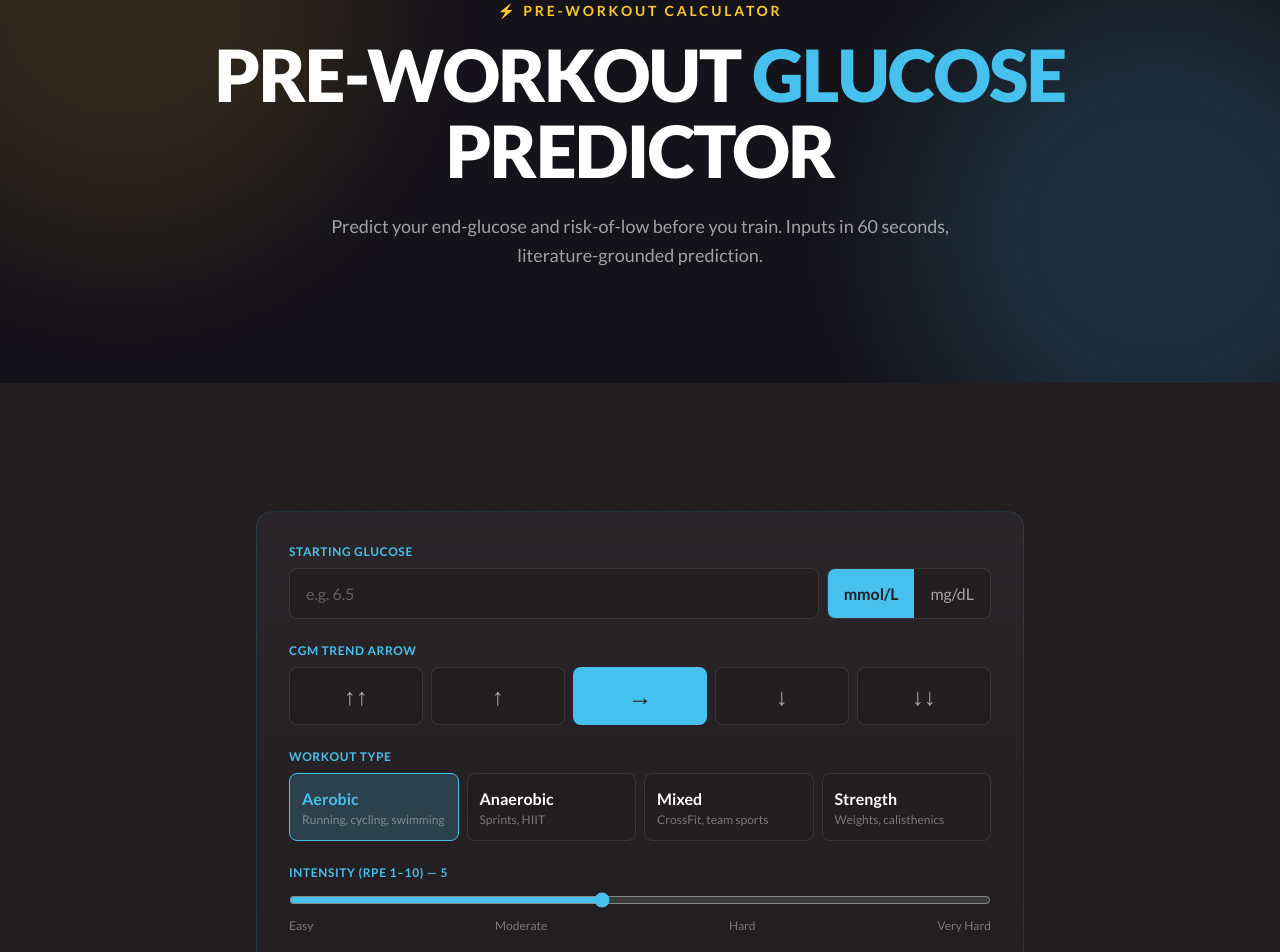
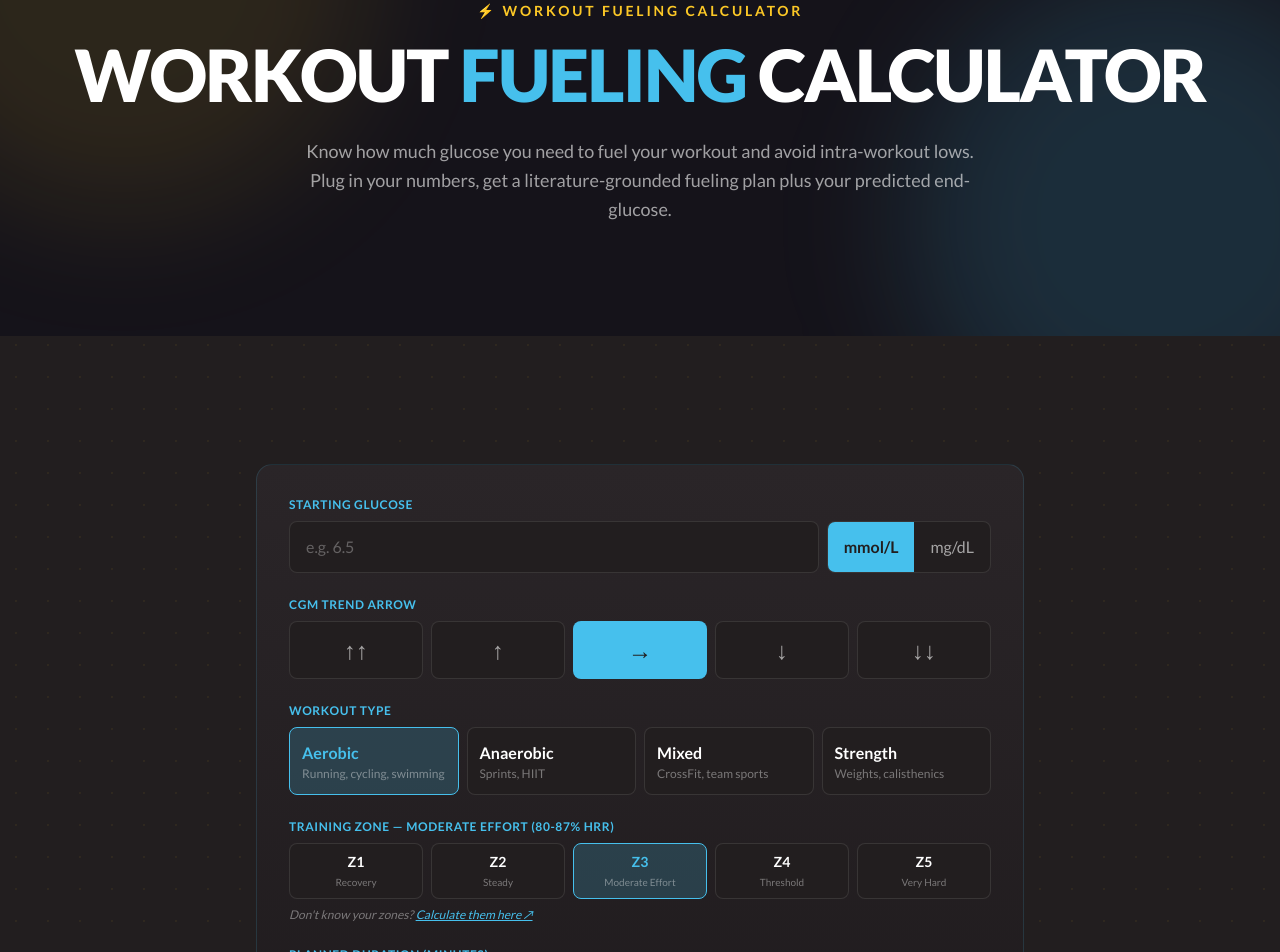
Before and after one commit to ExecutiveStandard/diabetic-athletic-v2, a React (Vite) app: page /calculators/pre-workout-glucose in a window 1280 px wide. Shown: the part 240-1192 px from the top of the page. Built offline with nearby package versions, Linux system fonts and the light colour scheme.

Commit message:
feat(workout-fueling): rename calculator + add HR Zone selector for aerobic workouts

```diff
--- a/src/features/calculators/PreWorkoutGlucoseCalculator.jsx
+++ b/src/features/calculators/PreWorkoutGlucoseCalculator.jsx
@@ -28,6 +28,27 @@ const TIME_OF_DAY = [
   { id: 'evening', label: 'Evening' },
 ]
 
+// Heart Rate zones using Karvonen (% HRR). Used when workoutType === 'aerobic'
+// — replaces the RPE slider. Each zone maps to one of the 4 intensity bands
+// the existing prediction math uses (no math changes required).
+const HR_ZONES = [
+  { id: 'Z1', label: 'Recovery',        rangeHrr: '68-73%',  band: 'easy'     },
+  { id: 'Z2', label: 'Steady',          rangeHrr: '73-80%',  band: 'moderate' },
+  { id: 'Z3', label: 'Moderate Effort', rangeHrr: '80-87%',  band: 'moderate' },
+  { id: 'Z4', label: 'Threshold',       rangeHrr: '87-93%',  band: 'hard'     },
+  { id: 'Z5', label: 'Very Hard',       rangeHrr: '93-100%', band: 'veryHard' },
+]
+
+// Maps an intensity band back to an RPE midpoint that the existing
+// intensityBand() function in prediction.js will classify into that same band.
+// (intensityBand uses thresholds: ≤3 easy, ≤6 moderate, ≤8 hard, else veryHard.)
+const INTENSITY_RPE_FROM_BAND = {
+  easy:     2,  // ≤3 → 'easy'
+  moderate: 5,  // ≤6 → 'moderate'
+  hard:     7,  // ≤8 → 'hard'
+  veryHard: 9,  // else → 'veryHard'
+}
+
 export default function PreWorkoutGlucoseCalculator() {
   // Glucose
   const [glucoseUnit, setGlucoseUnit] = useState('mmol')
@@ -39,6 +60,7 @@ export default function PreWorkoutGlucoseCalculator() {
   // Workout
   const [workoutType, setWorkoutType] = useState('aerobic')
   const [intensity, setIntensity] = useState(5)
+  const [hrZone, setHrZone] = useState('Z3')  // Default: Zone 3 (Moderate Effort)
   const [duration, setDuration] = useState('')
 
   // IOB
@@ -83,13 +105,20 @@ export default function PreWorkoutGlucoseCalculator() {
     const wt = parseFloat(weight)
     const iob = parseFloat(effectiveIob) || 0
     if (!sg || !dur || !wt) return null
+
+    // For aerobic workouts, derive intensity from the selected HR Zone.
+    // For all other workout types, use the RPE slider value directly.
+    const effectiveIntensity = workoutType === 'aerobic'
+      ? INTENSITY_RPE_FROM_BAND[HR_ZONES.find((z) => z.id === hrZone).band]
+      : intensity
+
     const startMmol = glucoseUnit === 'mmol' ? sg : mgdlToMmol(sg)
     const bodyweightKg = weightUnit === 'kg' ? wt : wt * 0.453592
     return predictEndGlucose({
       startMmol,
       trendArrow,
       workoutType,
-      intensity,
+      intensity: effectiveIntensity,
       durationMin: dur,
       iobUnits: iob,
       recentCarbs: hasRecentCarbs
@@ -98,11 +127,11 @@ export default function PreWorkoutGlucoseCalculator() {
       bodyweightKg,
       timeOfDay,
     })
-  }, [startGlucose, glucoseUnit, trendArrow, workoutType, intensity, duration, effectiveIob, hasRecentCarbs, recentGrams, recentMinutesAgo, weight, weightUnit, timeOfDay])
+  }, [startGlucose, glucoseUnit, trendArrow, workoutType, intensity, hrZone, duration, effectiveIob, hasRecentCarbs, recentGrams, recentMinutesAgo, weight, weightUnit, timeOfDay])
 
   const reset = () => {
     setStartGlucose(''); setTrendArrow('flat'); setWorkoutType('aerobic')
-    setIntensity(5); setDuration(''); setIobUnits('')
+    setIntensity(5); setHrZone('Z3'); setDuration(''); setIobUnits('')
     setIobHelperOpen(false); setLastBolus(''); setMinutesSinceBolus('')
     setHasRecentCarbs(false); setRecentGrams(''); setRecentMinutesAgo('')
     setWeight('')
@@ -118,12 +147,12 @@ export default function PreWorkoutGlucoseCalculator() {
           <Link to="/free-resources" className="text-da-cyan uppercase tracking-[0.2em] text-xs md:text-sm font-bold mb-4 inline-block">
             ← Back to Free Resources
           </Link>
-          <p className="text-da-gold uppercase tracking-[0.2em] text-xs md:text-sm font-bold mb-4">⚡ Pre-Workout Calculator</p>
+          <p className="text-da-gold uppercase tracking-[0.2em] text-xs md:text-sm font-bold mb-4">⚡ Workout Fueling Calculator</p>
           <h1 className="text-5xl md:text-6xl lg:text-7xl font-black uppercase leading-[1.05] tracking-tight text-white mb-6">
-            Pre-Workout <span className="text-da-cyan">Glucose</span> Predictor
+            Workout <span className="text-da-cyan">Fueling</span> Calculator
           </h1>
           <p className="text-white/60 text-lg max-w-2xl mx-auto leading-relaxed">
-            Predict your end-glucose and risk-of-low before you train. Inputs in 60 seconds, literature-grounded prediction.
+            Know how much glucose you need to fuel your workout and avoid intra-workout lows. Plug in your numbers, get a literature-grounded fueling plan plus your predicted end-glucose.
           </p>
         </div>
       </section>
@@ -179,7 +208,29 @@ export default function PreWorkoutGlucoseCalculator() {
               </div>
             </div>
 
-            {/* Intensity */}
+            {/* Intensity — HR Zone selector for aerobic, RPE slider for everything else */}
+            {workoutType === 'aerobic' ? (
+              <div>
+                <label className="block text-da-cyan uppercase tracking-wider text-xs font-bold mb-2">
+                  Training Zone — {HR_ZONES.find((z) => z.id === hrZone).label} ({HR_ZONES.find((z) => z.id === hrZone).rangeHrr} HRR)
+                </label>
+                <div className="grid grid-cols-5 gap-2">
+                  {HR_ZONES.map((z) => (
+                    <button key={z.id} type="button" onClick={() => setHrZone(z.id)}
+                      className={`p-2 rounded-lg text-center ${hrZone === z.id ? 'bg-da-cyan/20 border border-da-cyan' : 'bg-da-dark border border-white/10'}`}>
+                      <div className={`font-bold text-sm ${hrZone === z.id ? 'text-da-cyan' : 'text-white'}`}>{z.id}</div>
+                      <div className="text-[10px] text-white/40 mt-0.5">{z.label}</div>
+                    </button>
+                  ))}
+                </div>
+                <p className="text-xs text-white/40 italic mt-2">
+                  Don't know your zones?{' '}
+                  <a href="/calculators/cardio" target="_blank" rel="noopener noreferrer" className="text-da-cyan underline">
+                    Calculate them here ↗
+                  </a>
+                </p>
+              </div>
+            ) : (
               <div>
                 <label className="block text-da-cyan uppercase tracking-wider text-xs font-bold mb-2">Intensity (RPE 1–10) — {intensity}</label>
                 <input type="range" min="1" max="10" value={intensity} onChange={(e) => setIntensity(parseInt(e.target.value))}
@@ -188,6 +239,7 @@ export default function PreWorkoutGlucoseCalculator() {
                   <span>Easy</span><span>Moderate</span><span>Hard</span><span>Very Hard</span>
                 </div>
               </div>
+            )}
 
             {/* Duration */}
             <div>
```
Lines whose indentation alone changed are shown as unchanged.
